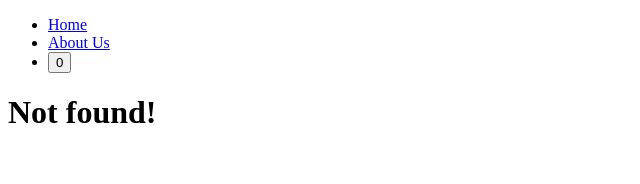
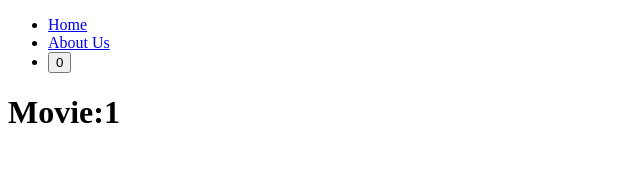
Before and after one commit to square1324/nextjs, a Next.js app in the folder packages/basic/: page /movies/1 in a window 1280 px wide. Before the commit this address had no page. Shown: the top 184 px of the page, without its empty margins (0-640 px from the left). Built offline with nearby package versions, Linux system fonts and the light colour scheme.

Commit message:
dynamic routes

```diff
--- /dev/null
+++ b/packages/basic/app/(movies)/movies/[id]/page.tsx
@@ -0,0 +1,10 @@
+interface Props {
+    params: {id: string }
+    searchParams: { [key in string]: string }
+}
+
+const MovieDetail = ({params: {id}, searchParams}: Props) => {
+    return <h1>{`Movie:${id}`}</h1>
+}
+
+export default MovieDetail
```
